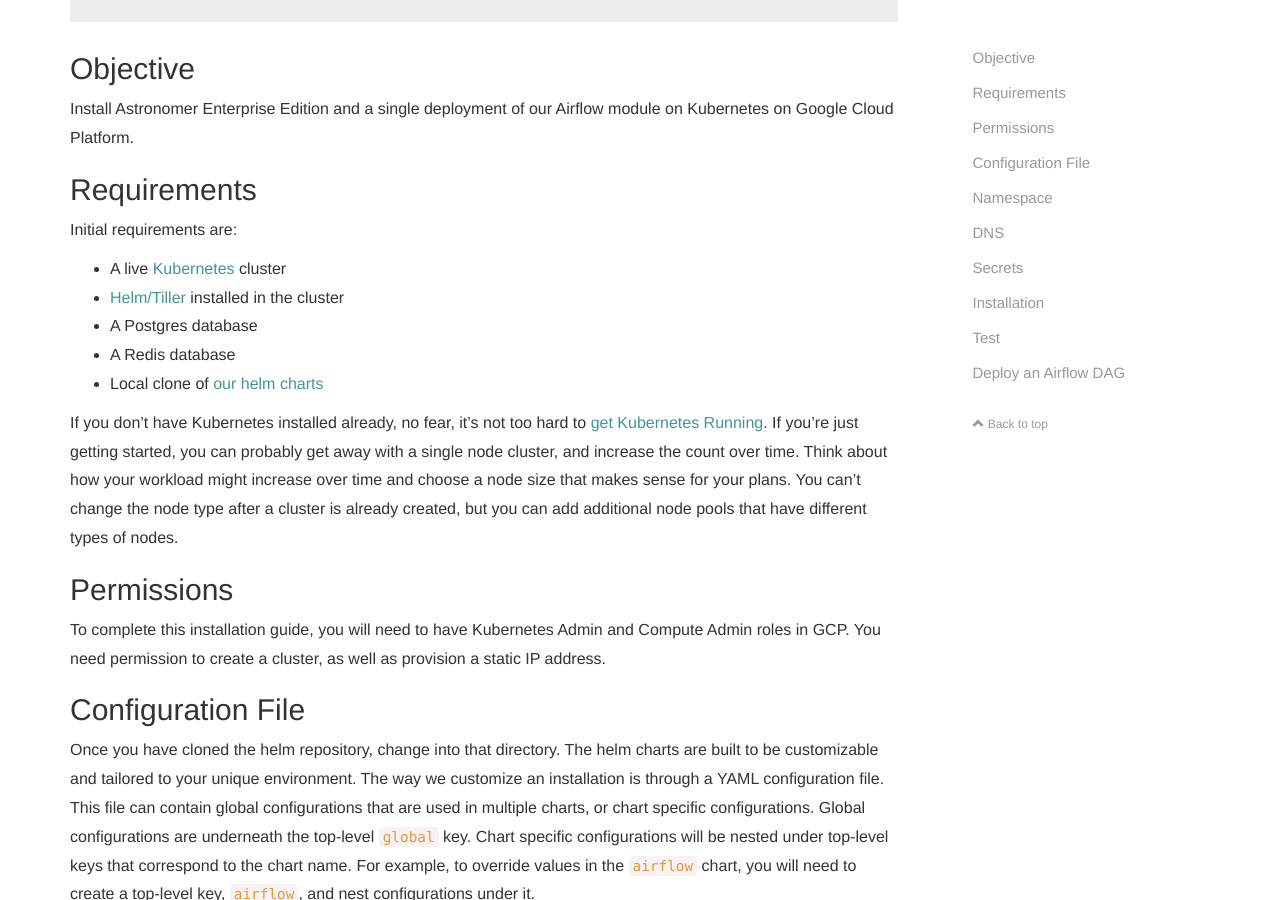
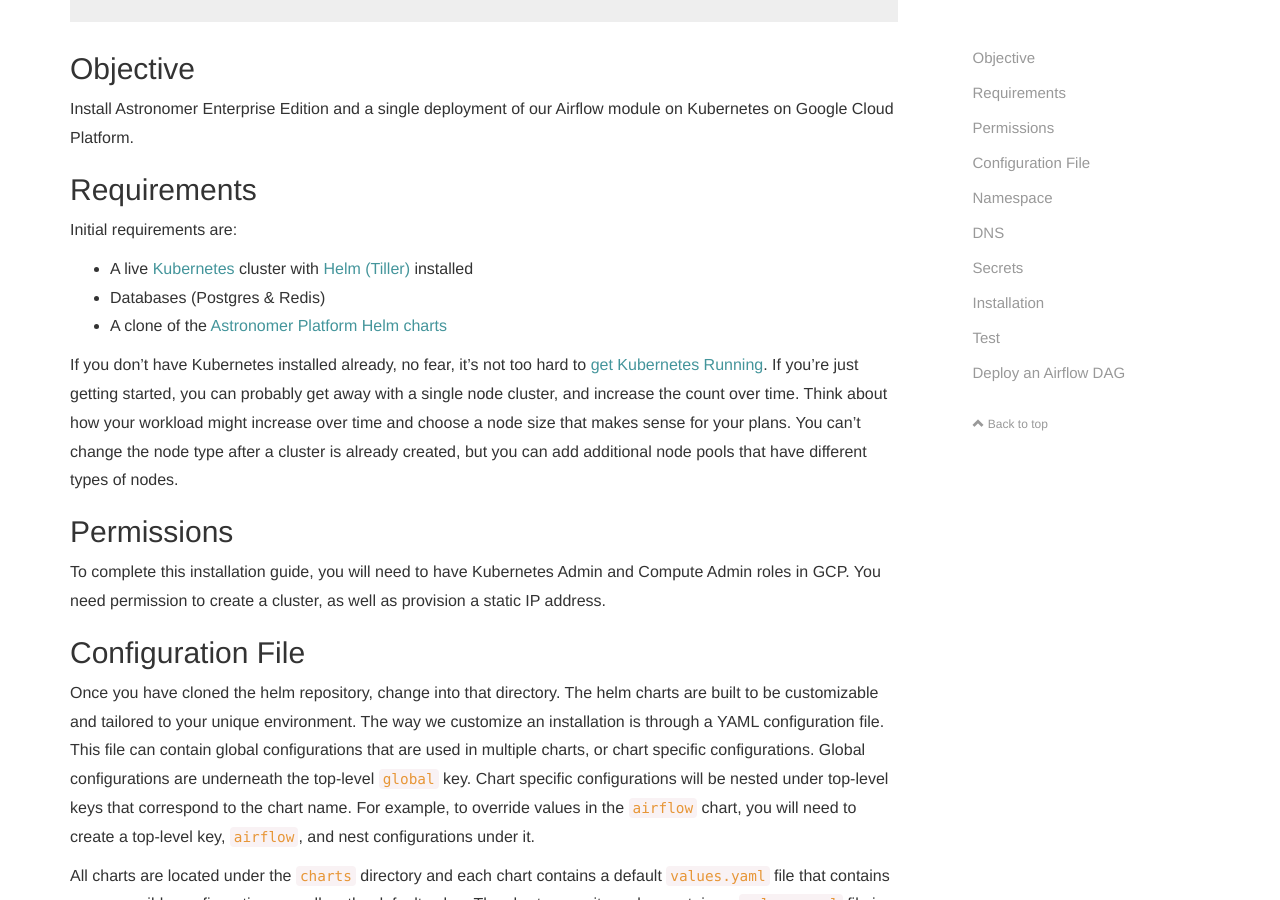
Before and after one commit to skynet/astronomer-ee, a Jekyll site: the page built from docs/pages/guides/google-cloud.md, in a window 1280 px wide and 900 px high, scrolled down 348 px. Built offline with Jekyll 4.4.1, drawn with Linux system fonts in a browser that asks for light colours; nearby versions of some CDN libraries; comment, search, counter and statistics services are not loaded.

Commit message:
Simplify requirements list

```diff
--- a/docs/pages/guides/google-cloud.md
+++ b/docs/pages/guides/google-cloud.md
@@ -15,11 +15,9 @@ Install Astronomer Enterprise Edition and a single deployment of our Airflow mod
 
 Initial requirements are:
 
-* A live [Kubernetes](https://kubernetes.io/) cluster
-* [Helm/Tiller](https://github.com/kubernetes/helm) installed in the cluster
-* A Postgres database
-* A Redis database
-* Local clone of [our helm charts](https://github.com/astronomerio/helm.astronomer.io)
+* A live [Kubernetes](https://kubernetes.io/) cluster with [Helm (Tiller)](https://github.com/kubernetes/helm) installed
+* Databases (Postgres & Redis)
+* A clone of the [Astronomer Platform Helm charts](https://github.com/astronomerio/helm.astronomer.io)
 
 If you don't have Kubernetes installed already, no fear, it's not too hard to [get Kubernetes Running](https://cloud.google.com/kubernetes-engine/docs/quickstart). If you're just getting started, you can probably get away with a single node cluster, and increase the count over time. Think about how your workload might increase over time and choose a node size that makes sense for your plans. You can't change the node type after a cluster is already created, but you can add additional node pools that have different types of nodes.
 
```
